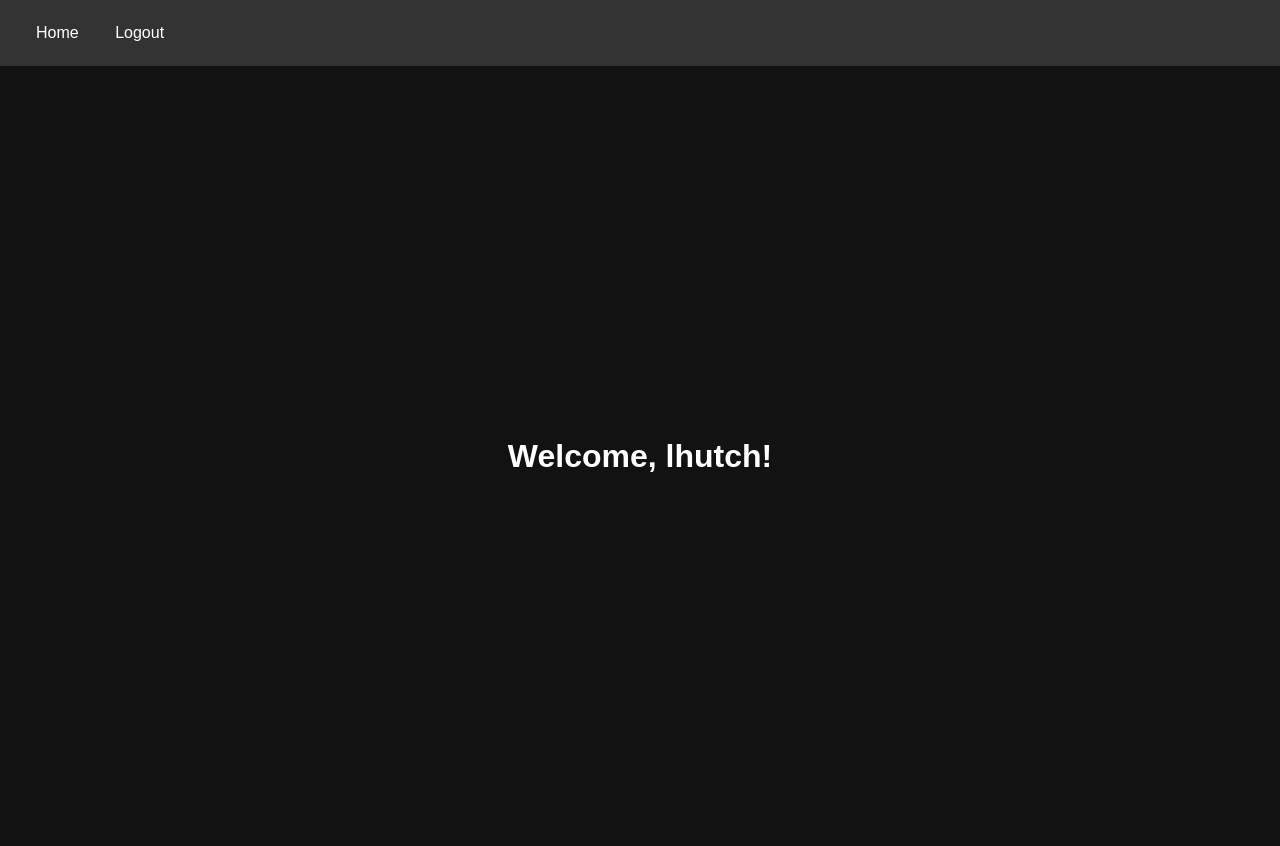
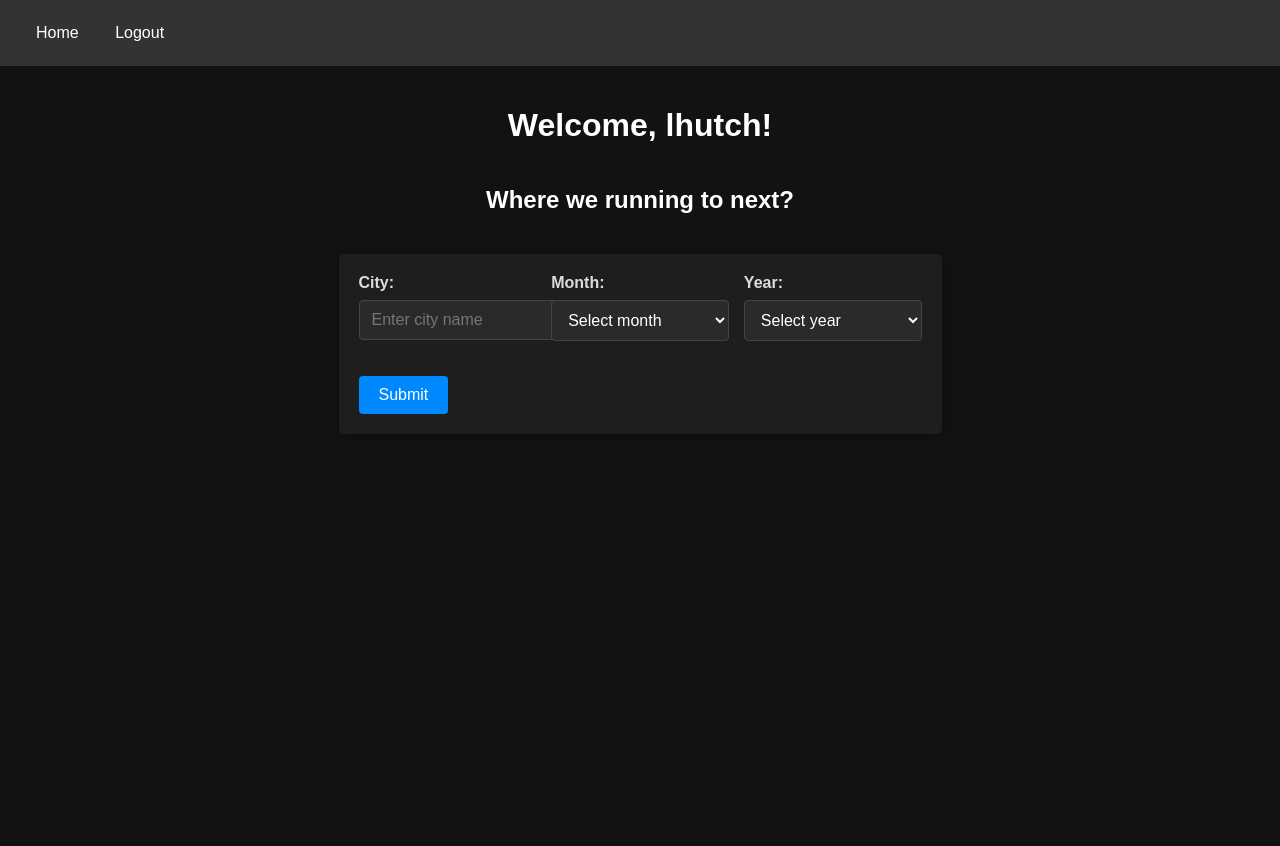
Before and after one commit to lhutchinson22/code-everyday-project, a Flask app: page /home in a window 1280 px wide. Run offline with Flask 3, Linux system fonts and the light colour scheme; a user stored in the database is signed in.

Commit message:
added input fields in home page to be able to select city, month, and year

```diff
--- a/website/static/style.css
+++ b/website/static/style.css
@@ -0,0 +1,80 @@
+.form-container {
+    max-width: 800px;
+    margin: 20px auto;
+    padding: 20px;
+    background-color: #1e1e1e;
+    border-radius: 5px;
+    box-shadow: 0 2px 8px rgba(0, 0, 0, 0.3);
+    color: #ffffff;
+}
+
+.input-row {
+    display: flex;
+    flex-wrap: wrap;
+    gap: 15px;
+    justify-content: space-between;
+    margin-bottom: 20px;
+}
+
+.form-group {
+    flex: 1;
+    min-width: 150px;
+    margin-bottom: 15px;
+}
+
+.form-group label {
+    display: block;
+    margin-bottom: 8px;
+    font-weight: bold;
+    color: #ddd;
+}
+
+.form-control {
+    width: 100%;
+    padding: 10px 12px;
+    font-size: 16px;
+    border: 1px solid #444;
+    border-radius: 4px;
+    background-color: #2a2a2a;
+    color: #ffffff;
+}
+
+.form-control:focus {
+    outline: none;
+    border-color: #0088ff;
+    box-shadow: 0 0 0 2px rgba(0, 136, 255, 0.25);
+}
+
+.btn-primary {
+    background-color: #0088ff;
+    color: white;
+    padding: 10px 20px;
+    border: none;
+    border-radius: 4px;
+    cursor: pointer;
+    font-size: 16px;
+    transition: background-color 0.2s;
+}
+
+.btn-primary:hover {
+    background-color: #0077e6;
+}
+
+.result-container {
+    max-width: 800px;
+    margin: 20px auto;
+    padding: 15px;
+    background-color: #2a2a2a;
+    border-left: 4px solid #0088ff;
+    border-radius: 4px;
+}
+
+.result-container h3 {
+    margin-top: 0;
+    color: #0088ff;
+}
+
+.result-container p {
+    margin: 8px 0;
+    color: #ddd;
+}
--- a/website/templates/base.html
+++ b/website/templates/base.html
@@ -34,7 +34,7 @@
         .content {
             padding: 20px;
             display: flex;
-            justify-content: center;
+            flex-direction: column;
             align-items: center;
             min-height: calc(100vh - 60px);
         }
--- a/website/templates/home.html
+++ b/website/templates/home.html
@@ -4,4 +4,60 @@
 
 {% block content %}
 <h1>Welcome, {{ current_user.username }}!</h1>
+<h2>Where we running to next?</h2>
+
+<div class="form-container">
+    <form method="POST">
+        <div class="input-row">
+            <div class="form-group">
+                <label for="city">City:</label>
+                <input
+                    type="text"
+                    class="form-control"
+                    id="city"
+                    name="city"
+                    placeholder="Enter city name"
+                    value="{{ city if city }}"
+                >
+            </div>
+            <div class="form-group">
+                <label for="month">Month:</label>
+                <select class="form-control" id="month" name="month">
+                    <option value="" {% if not month %}selected{% endif %}>Select month</option>
+                    <option value="January" {% if month == "January" %}selected{% endif %}>January</option>
+                    <option value="February" {% if month == "February" %}selected{% endif %}>February</option>
+                    <option value="March" {% if month == "March" %}selected{% endif %}>March</option>
+                    <option value="April" {% if month == "April" %}selected{% endif %}>April</option>
+                    <option value="May" {% if month == "May" %}selected{% endif %}>May</option>
+                    <option value="June" {% if month == "June" %}selected{% endif %}>June</option>
+                    <option value="July" {% if month == "July" %}selected{% endif %}>July</option>
+                    <option value="August" {% if month == "August" %}selected{% endif %}>August</option>
+                    <option value="September" {% if month == "September" %}selected{% endif %}>September</option>
+                    <option value="October" {% if month == "October" %}selected{% endif %}>October</option>
+                    <option value="November" {% if month == "November" %}selected{% endif %}>November</option>
+                    <option value="December" {% if month == "December" %}selected{% endif %}>December</option>
+                </select>
+            </div>
+            <div class="form-group">
+                <label for="year">Year:</label>
+                <select class="form-control" id="year" name="year">
+                    <option value="" {% if not year %}selected{% endif %}>Select year</option>
+                    {% for y in range(2023, 2031) %}
+                        <option value="{{ y }}" {% if year == y|string %}selected{% endif %}>{{ y }}</option>
+                    {% endfor %}
+                </select>
+            </div>
+        </div>
+        <button type="submit" class="btn-primary">Submit</button>
+    </form>
+</div>
+
+{% if city and month and year %}
+<div class="result-container">
+    <h3>You selected:</h3>
+    <p>City: {{ city }}</p>
+    <p>Month: {{ month }}</p>
+    <p>Year: {{ year }}</p>
+</div>
+{% endif %}
 {% endblock %}
--- a/website/views.py
+++ b/website/views.py
@@ -1,4 +1,4 @@
-from flask import Blueprint, render_template, redirect, url_for
+from flask import Blueprint, render_template, redirect, url_for, request, flash
 from flask_login import login_required, current_user
 
 views = Blueprint('views', __name__)
@@ -10,7 +10,23 @@ def index():
     else:
         return redirect(url_for('auth.login'))
 
-@views.route('/home')
+@views.route('/home', methods=['GET', 'POST'])
 @login_required
 def home():
-    return render_template('home.html')
+    city = None
+    month = None
+    year = None
+
+    if request.method == 'POST':
+        city = request.form.get('city')
+        month = request.form.get('month')
+        year = request.form.get('year')
+
+        if not city:
+            flash('City is required!', category='error')
+        if not month:
+            flash('Month is required!', category='error')
+        if not year:
+            flash('Year is required!', category='error')
+
+    return render_template('home.html', city=city, month=month, year=year)
```
